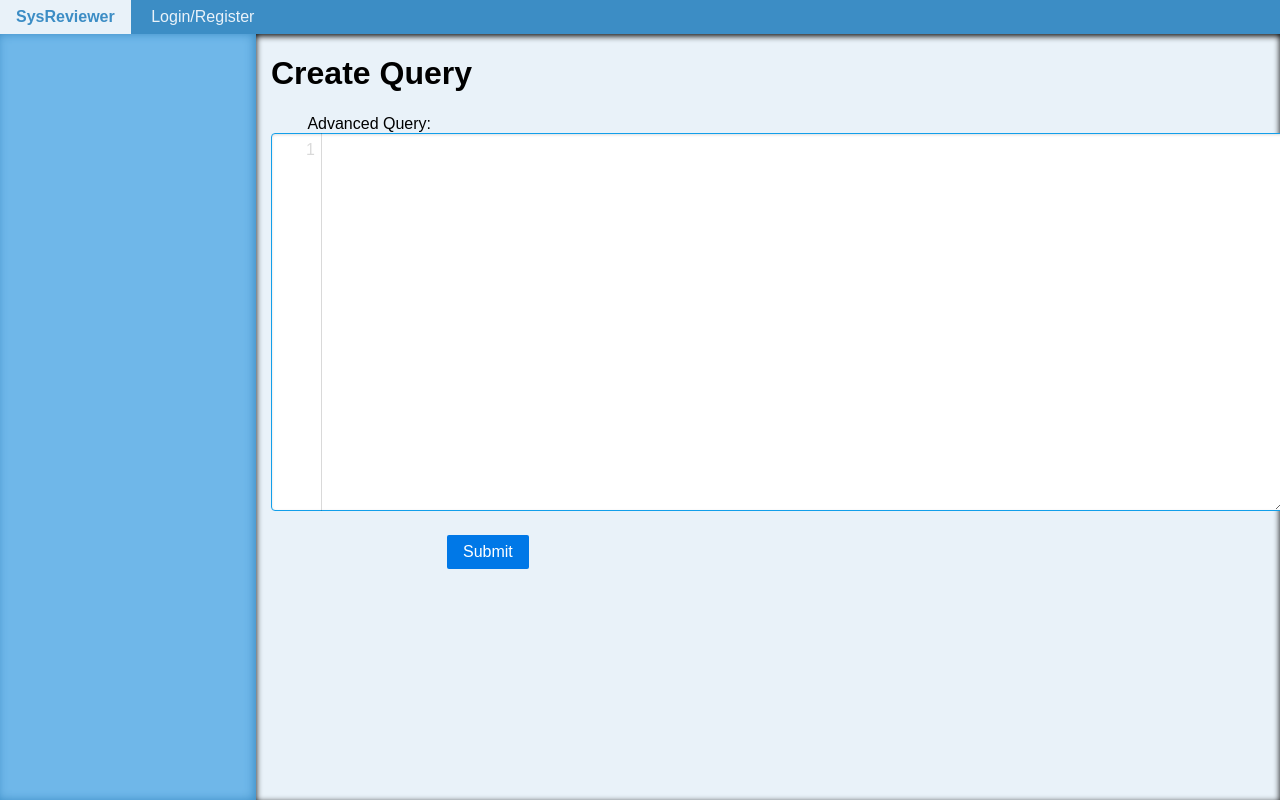
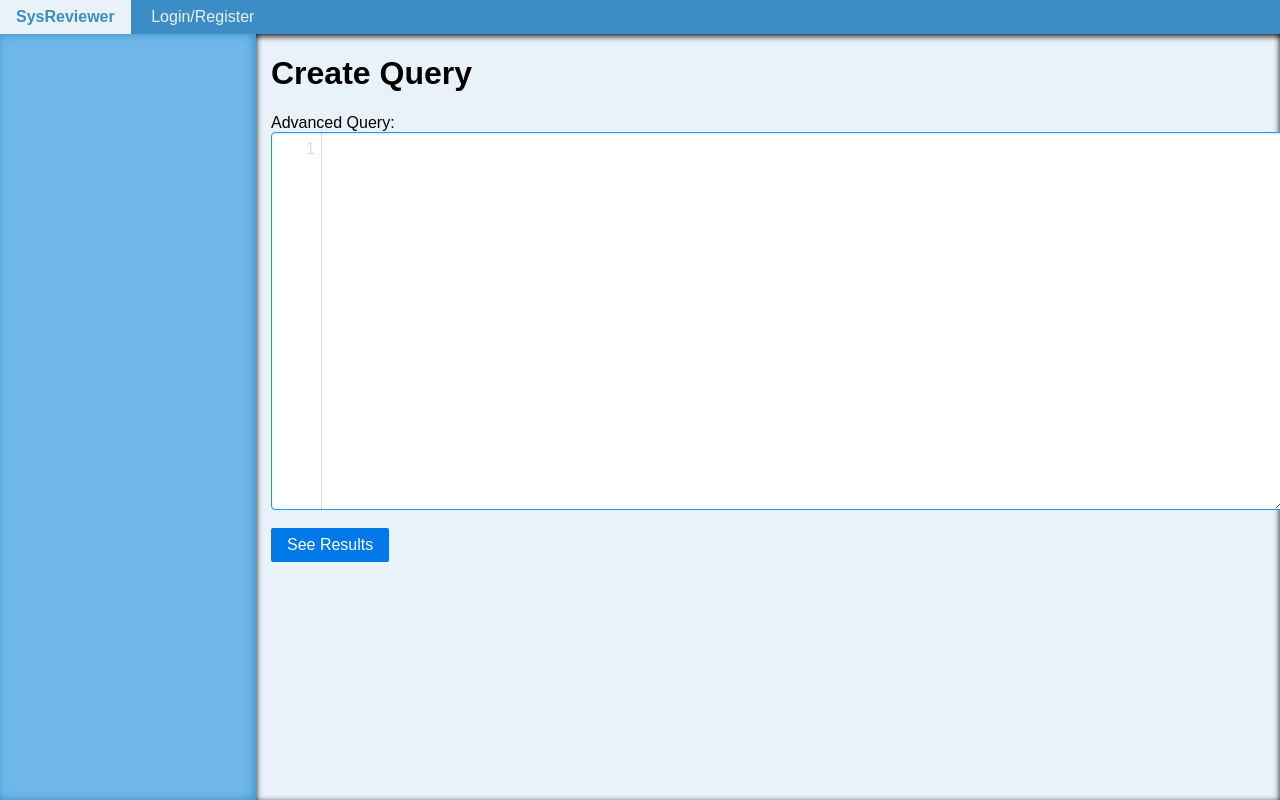
Before and after one commit to Alistair401/10C, a Django app: template SysReview/templates/mainapp/create_query.html in a window 1280 px wide. Run offline with Django 3.2, Linux system fonts and the light colour scheme; the template is opened without the code that fills it, so the values that code supplies are empty; some libraries are stand-ins or nearby versions.

Commit message:
Quick cleanup

```diff
--- a/SysReview/templates/mainapp/create_query.html
+++ b/SysReview/templates/mainapp/create_query.html
@@ -2,7 +2,7 @@
 
 {% load staticfiles %}
 
-{% block title %} Create Query {% endblock %}
+{% block title %} Query Editor {% endblock %}
 
 {% block main_block %}
     <script type="text/javascript" src="{% static 'js/jquery.numberedtextarea.js' %}"></script>
@@ -15,13 +15,9 @@
 
     <form class="pure-form pure-form-aligned" id="advanced_query" method="post" action="{% url 'create_query' review_name_slug %}">
         {% csrf_token %}
-
-        <div class="pure-control-group">
-            <label>Advanced Query: </label>
-            <textarea name="query_string" value="" rows="20" cols="100" autofocus ></textarea>
-        </div>
-        <div class="pure-controls">
-            <input class="pure-button pure-button-primary" type="submit" name="advanced" value="Submit" />
-        </div>
+        <label>Advanced Query: </label>
+        <textarea name="query_string" value="" rows="20" cols="100" autofocus ></textarea>
+        <br/>
+        <input class="pure-button pure-button-primary" type="submit" name="advanced" value="See Results" />
     </form>
 {% endblock %}
```
